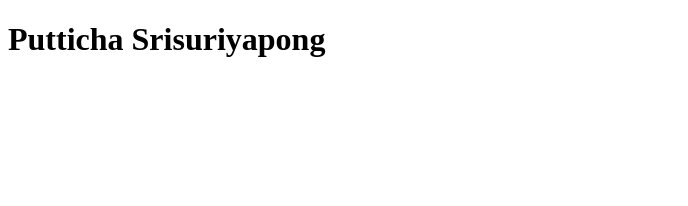
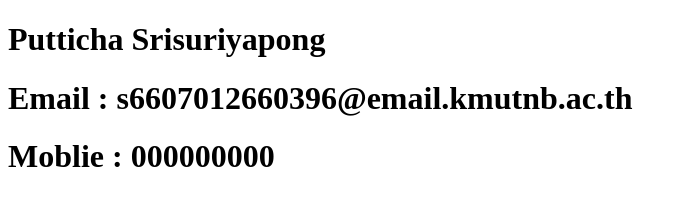
Before and after one commit to icantthinkthename/git-sample-project, a plain HTML site: page index.html in a window 1280 px wide. Shown: the whole page, without its empty margins (0-688 px from the left). Drawn offline with Linux system fonts and the light colour scheme.

Commit message:
updated email and moblie index.html

```diff
--- a/index.html
+++ b/index.html
@@ -7,5 +7,7 @@
 </head>
 <body>
     <h1>Putticha Srisuriyapong</h1>
+    <h1>Email : s6607012660396@email.kmutnb.ac.th</h1>
+    <h1>Moblie :  000000000 </h1>
 </body>
 </html>
```
